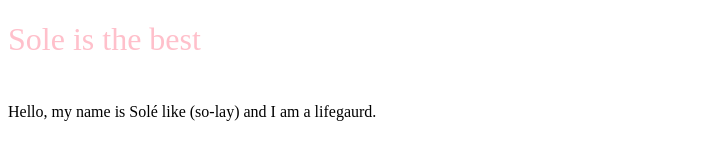
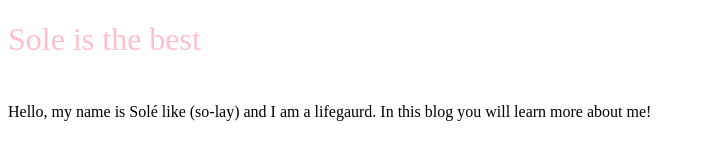
Before and after one commit to sosocutie/blogasaurus, a plain HTML site: page index.html in a window 1280 px wide. Shown: the whole page, without its empty margins (0-704 px from the left). Drawn offline with Linux system fonts and the light colour scheme.

Commit message:
More info!

```diff
--- a/index.html
+++ b/index.html
@@ -7,6 +7,6 @@
   </head>
 <h1>Sole is the best</h1>
   <body>
-    Hello, my name is Solé like (so-lay) and I am a lifegaurd.
+    Hello, my name is Solé like (so-lay) and I am a lifegaurd. In this blog you will learn more about me!
   </body>
 </html>
```
